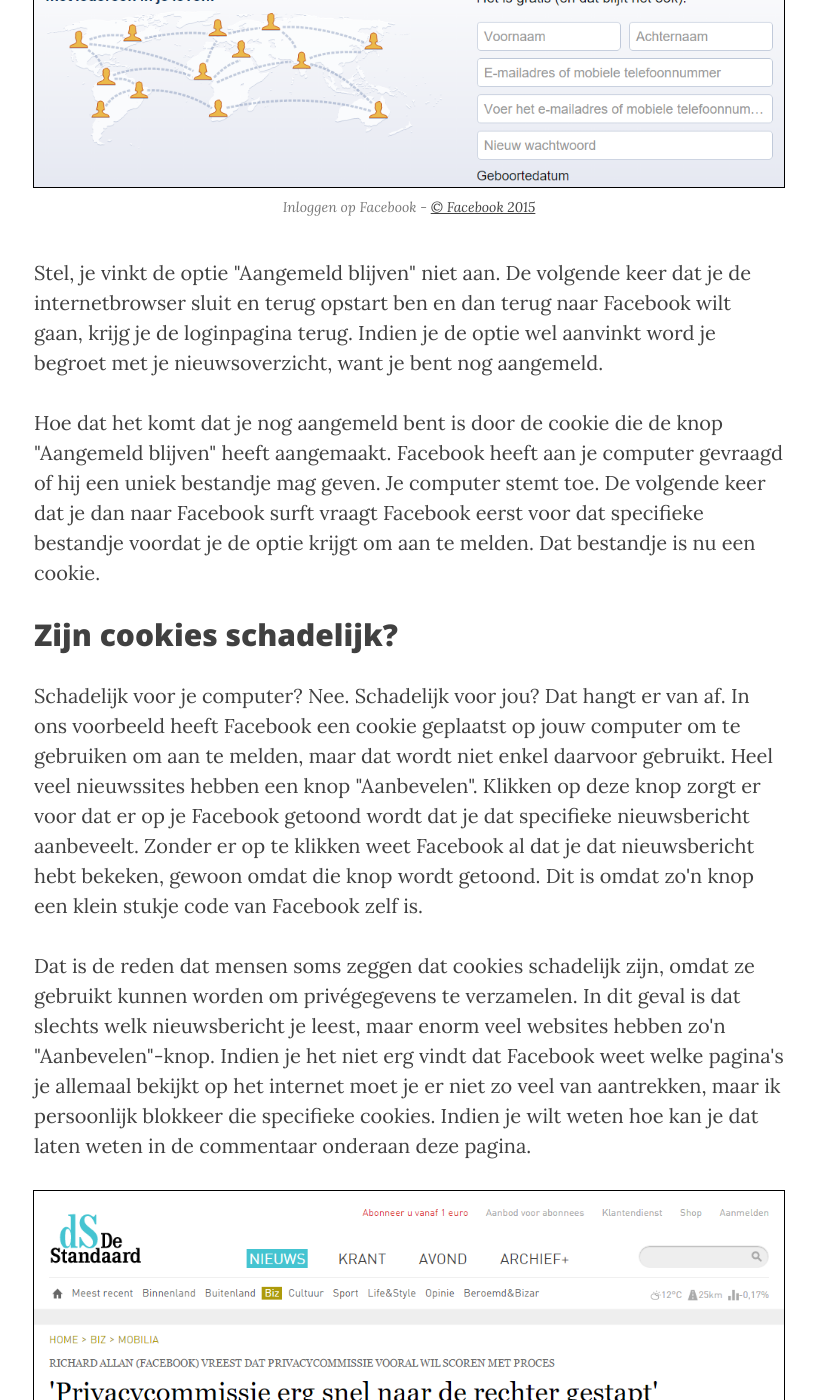
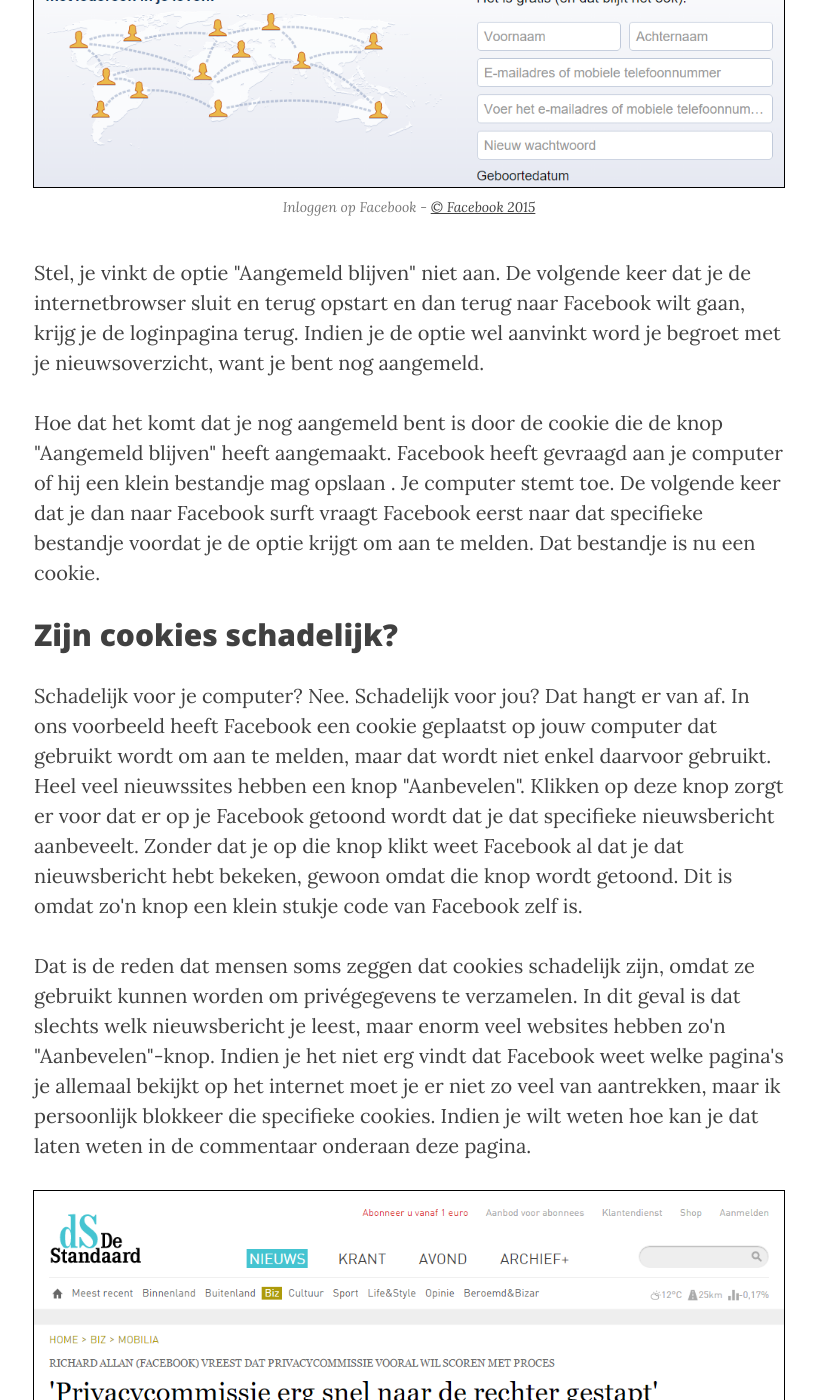
Before and after one commit to intkort/intkort.github.io, a Jekyll site: the page built from _posts/2015-10-6-Wat-zijn-cookies.md, in a window 1280 px wide and 1400 px high, scrolled down 1143 px. Shown: the whole window, without its empty margins (231-1047 px from the left). Built offline with Jekyll 4.4.1, drawn with Linux system fonts in a browser that asks for light colours; nearby versions of some CDN libraries; some web fonts are replaced; comment, search, counter and statistics services are not loaded; some of the changed text lies outside the part shown.

Commit message:
commentaar papa

```diff
--- a/_posts/2015-10-6-Wat-zijn-cookies.md
+++ b/_posts/2015-10-6-Wat-zijn-cookies.md
@@ -4,7 +4,7 @@
 subtitle:   "Buiten lekker uiteraard."
 header-img: "img/cookies-bg.jpg"
 ---
-<p>Cookies. Je komt het woord steeds vaker tegen op het internet. Op de website van Facebook, De Standaard, VTM, Zalando, en zelfs deze website! Meestal komt er zo'n irritante melding zoals "Deze website maakt gebruik van cookies om uw gebruikerservaring te verbeteren."" waar je dan moet klikken op "Accepteren" of "Verdergaan".</p>
+<p>Cookies. Je komt het woord steeds vaker tegen op het internet. Op de website van Facebook, De Standaard, VTM, Zalando, en zelfs deze website! Meestal komt er zo'n irritante melding zoals "Deze website maakt gebruik van cookies om uw gebruikerservaring te verbeteren." waar je dan moet klikken op "Accepteren" of "Verdergaan".</p>
 
 <p>Maar wat moet je exact accepteren? Wat doet zo'n cookie exact op die websites? Wel, in deze korte tekst zal ik proberen dit mysterie in't kort op te lossen.</p>
 
@@ -16,11 +16,11 @@
 </a>
 <span class="caption text-muted">Inloggen op Facebook - <a href="https://www.facebook.com/"> &copy; Facebook {{ site.time | date: '%Y' }}</a></span>
 
-<p>Stel, je vinkt de optie "Aangemeld blijven" niet aan. De volgende keer dat je de internetbrowser sluit en terug opstart ben en dan terug naar Facebook wilt gaan, krijg je de loginpagina terug. Indien je de optie wel aanvinkt word je begroet met je nieuwsoverzicht, want je bent nog aangemeld.</p>
-<p>Hoe dat het komt dat je nog aangemeld bent is door de cookie die de knop "Aangemeld blijven" heeft aangemaakt. Facebook heeft aan je computer gevraagd of hij een uniek bestandje mag geven. Je computer stemt toe. De volgende keer dat je dan naar Facebook surft vraagt Facebook eerst voor dat specifieke bestandje voordat je de optie krijgt om aan te melden. Dat bestandje is nu een cookie.</p>
+<p>Stel, je vinkt de optie "Aangemeld blijven" niet aan. De volgende keer dat je de internetbrowser sluit en terug opstart en dan terug naar Facebook wilt gaan, krijg je de loginpagina terug. Indien je de optie wel aanvinkt word je begroet met je nieuwsoverzicht, want je bent nog aangemeld.</p>
+<p>Hoe dat het komt dat je nog aangemeld bent is door de cookie die de knop "Aangemeld blijven" heeft aangemaakt. Facebook heeft gevraagd aan je computer of hij een klein bestandje mag opslaan . Je computer stemt toe. De volgende keer dat je dan naar Facebook surft vraagt Facebook eerst naar dat specifieke bestandje voordat je de optie krijgt om aan te melden. Dat bestandje is nu een cookie.</p>
 
 <h2>Zijn cookies schadelijk?</h2>
-<p>Schadelijk voor je computer? Nee. Schadelijk voor jou? Dat hangt er van af. In ons voorbeeld heeft Facebook een cookie geplaatst op jouw computer om te gebruiken om aan te melden, maar dat wordt niet enkel daarvoor gebruikt. Heel veel nieuwssites hebben een knop "Aanbevelen". Klikken op deze knop zorgt er voor dat er op je Facebook getoond wordt dat je dat specifieke nieuwsbericht aanbeveelt. Zonder er op te klikken weet Facebook al dat je dat nieuwsbericht hebt bekeken, gewoon omdat die knop wordt getoond. Dit is omdat zo'n knop een klein stukje code van Facebook zelf is.</p>
+<p>Schadelijk voor je computer? Nee. Schadelijk voor jou? Dat hangt er van af. In ons voorbeeld heeft Facebook een cookie geplaatst op jouw computer dat gebruikt wordt om aan te melden, maar dat wordt niet enkel daarvoor gebruikt. Heel veel nieuwssites hebben een knop "Aanbevelen". Klikken op deze knop zorgt er voor dat er op je Facebook getoond wordt dat je dat specifieke nieuwsbericht aanbeveelt. Zonder dat je op die knop klikt weet Facebook al dat je dat nieuwsbericht hebt bekeken, gewoon omdat die knop wordt getoond. Dit is omdat zo'n knop een klein stukje code van Facebook zelf is.</p>
 <p>Dat is de reden dat mensen soms zeggen dat cookies schadelijk zijn, omdat ze gebruikt kunnen worden om privégegevens te verzamelen. In dit geval is dat slechts welk nieuwsbericht je leest, maar enorm veel websites hebben zo'n "Aanbevelen"-knop. Indien je het niet erg vindt dat Facebook weet welke pagina's je allemaal bekijkt op het internet moet je er niet zo veel van aantrekken, maar ik persoonlijk blokkeer die specifieke cookies. Indien je wilt weten hoe kan je dat laten weten in de commentaar onderaan deze pagina.</p>
 
 <a href="{{ site.baseurl }}/img/post/cookies/de_standaard_aanbevelen.png">
```
